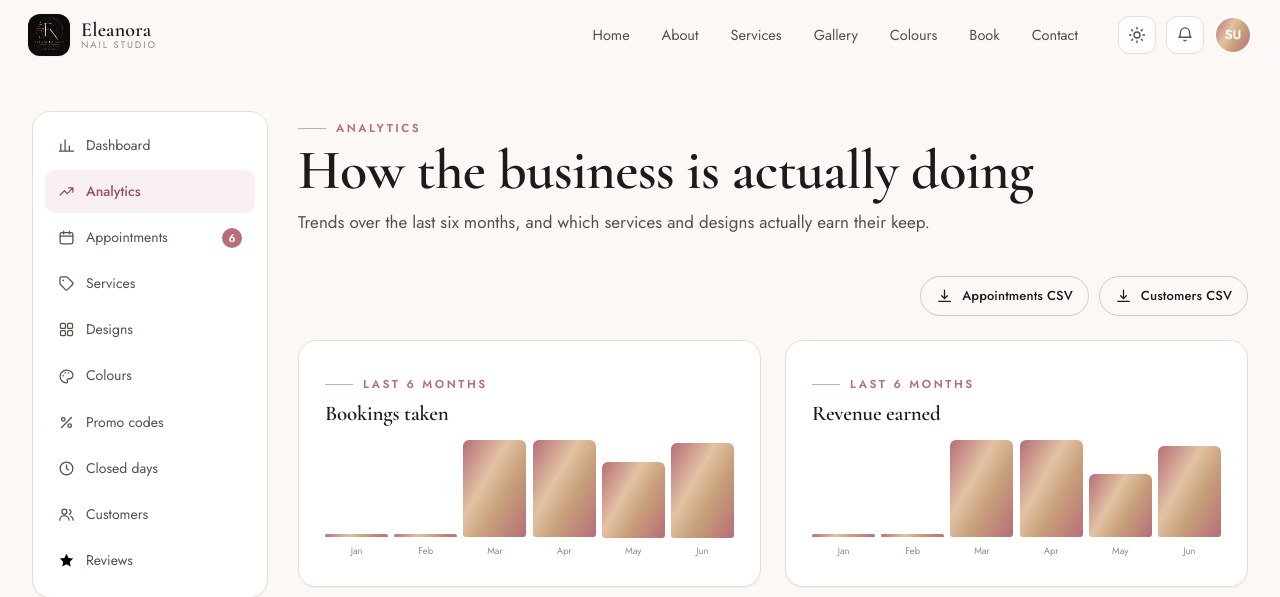
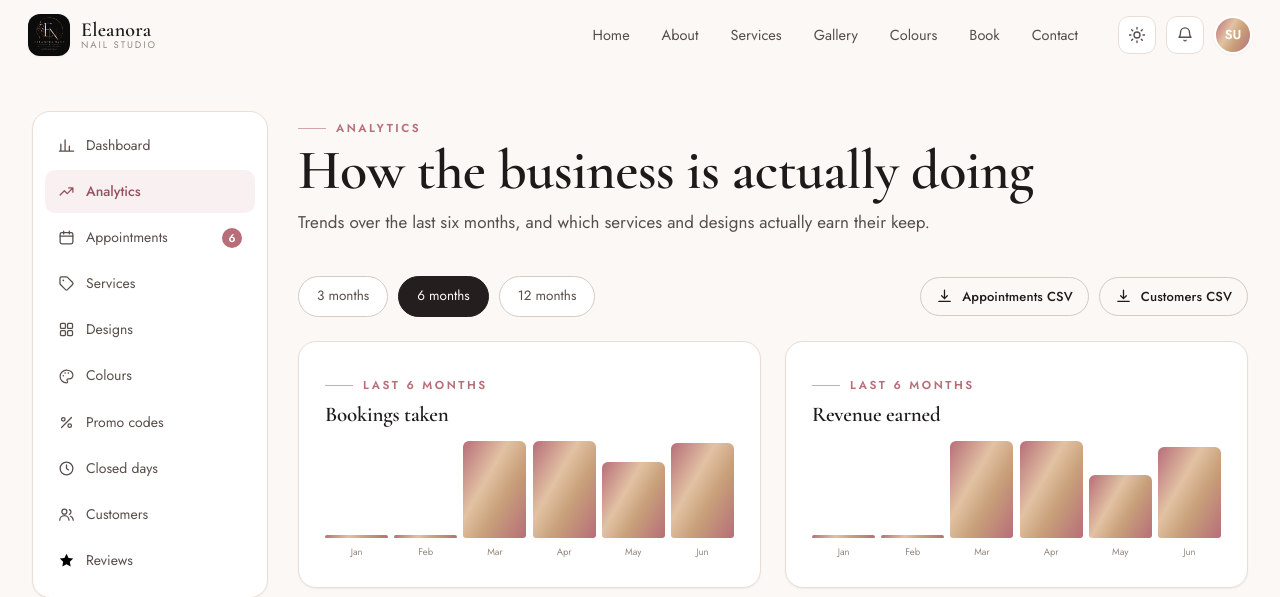
Before and after one commit to Milashmi/Nails-Booking-Website, a Flask app: page /admin/analytics in a window 1280 px wide. Shown: the top 597 px of the page. Run offline with Flask 3, Linux system fonts and the light colour scheme; a user stored in the database is signed in; data that the repository does not hold is empty; parts of the project's set-up code (start-up, migrations or seed data) failed here and were passed over; some web fonts are replaced.

Commit message:
Add 3/6/12-month period selector to analytics
The trend charts defaulted to a fixed 6 months; now a chip toggle
(matching the existing filter-bar pattern on the appointments page)
lets the owner widen or narrow the window, validated server-side to
one of 3/6/12 rather than trusting the query string.

```diff
--- a/backend/routes/admin.py
+++ b/backend/routes/admin.py
@@ -112,13 +112,19 @@ def _month_bounds(months_back):
     return bounds
 
 
+ANALYTICS_PERIODS = (3, 6, 12)
+
+
 @admin_bp.route("/analytics")
 @login_required
 @admin_required
 def analytics():
     """Revenue and booking trends, plus which services and designs actually
     earn their keep -- the numbers the owner cannot get from the diary view."""
-    months = _month_bounds(6)
+    period = request.args.get("months", type=int)
+    if period not in ANALYTICS_PERIODS:
+        period = 6
+    months = _month_bounds(period)
 
     bookings_chart, revenue_chart = [], []
     for start, end, label in months:
@@ -160,7 +166,8 @@ def analytics():
                            bookings_chart=bookings_chart,
                            revenue_chart=revenue_chart,
                            top_services=top_services,
-                           top_designs=top_designs)
+                           top_designs=top_designs,
+                           period=period, periods=ANALYTICS_PERIODS)
 
 
 # ------------------------------------------------------------ appointments
--- a/frontend/templates/admin/analytics.html
+++ b/frontend/templates/admin/analytics.html
@@ -14,7 +14,14 @@
 {% block admin_content %}
 
 <div class="spread" style="margin-bottom:24px">
-  <span></span>
+  <div class="filter-bar" style="margin:0">
+    {% for p in periods %}
+      <a class="chip {{ 'active' if period == p }}"
+         href="{{ url_for('admin.analytics', months=p) }}">
+        {{ p }} months
+      </a>
+    {% endfor %}
+  </div>
   <div class="row" style="gap:10px">
     <a class="btn btn-ghost btn-sm" href="{{ url_for('admin.export_appointments_csv') }}">
       {{ icon.download() }} Appointments CSV
@@ -28,7 +35,7 @@
 <div class="grid grid-2" style="margin-bottom:30px">
   <!-- bookings per month -->
   <div class="card">
-    <span class="eyebrow">Last 6 months</span>
+    <span class="eyebrow">Last {{ period }} months</span>
     <h3 style="font-size:21px;margin:8px 0 4px">Bookings taken</h3>
 
     {% set peak = bookings_chart | map(attribute='value') | max %}
@@ -46,7 +53,7 @@
 
   <!-- revenue per month -->
   <div class="card">
-    <span class="eyebrow">Last 6 months</span>
+    <span class="eyebrow">Last {{ period }} months</span>
     <h3 style="font-size:21px;margin:8px 0 4px">Revenue earned</h3>
 
     {% set rpeak = revenue_chart | map(attribute='value') | max %}
```
